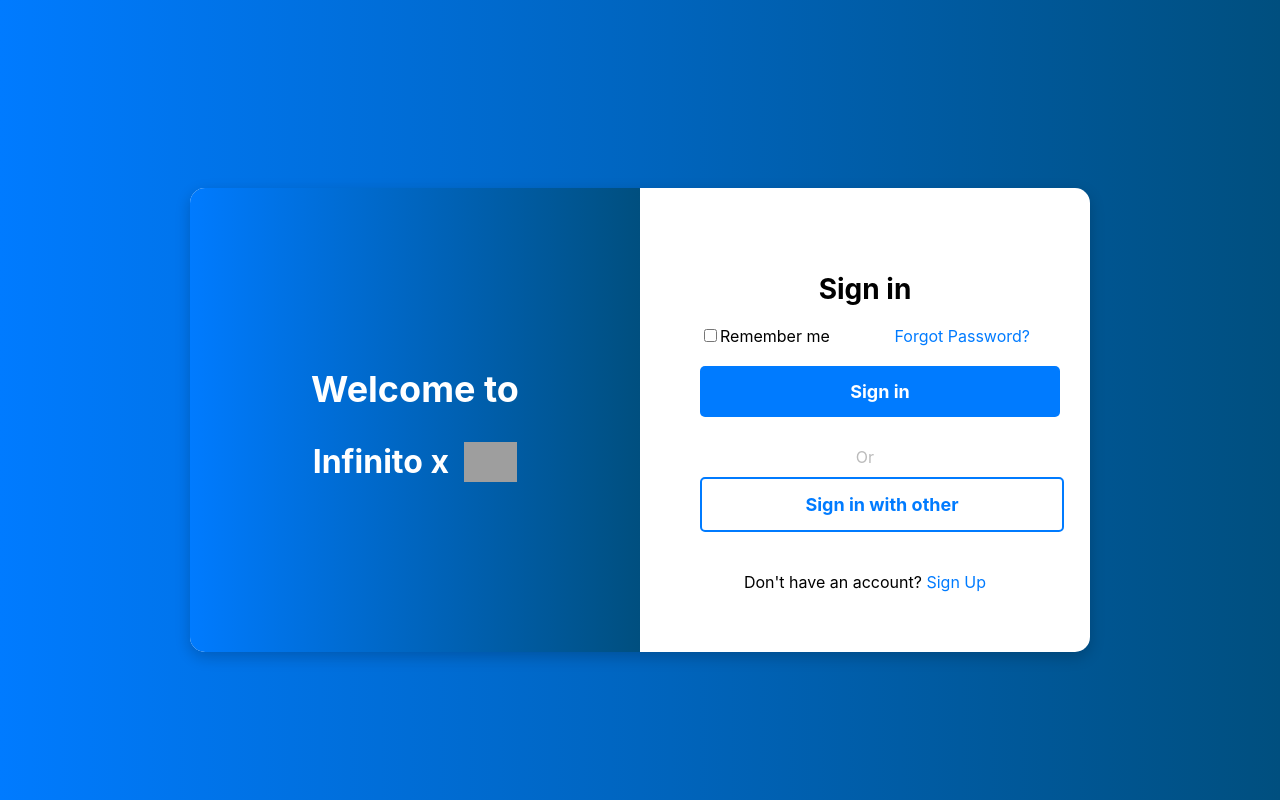
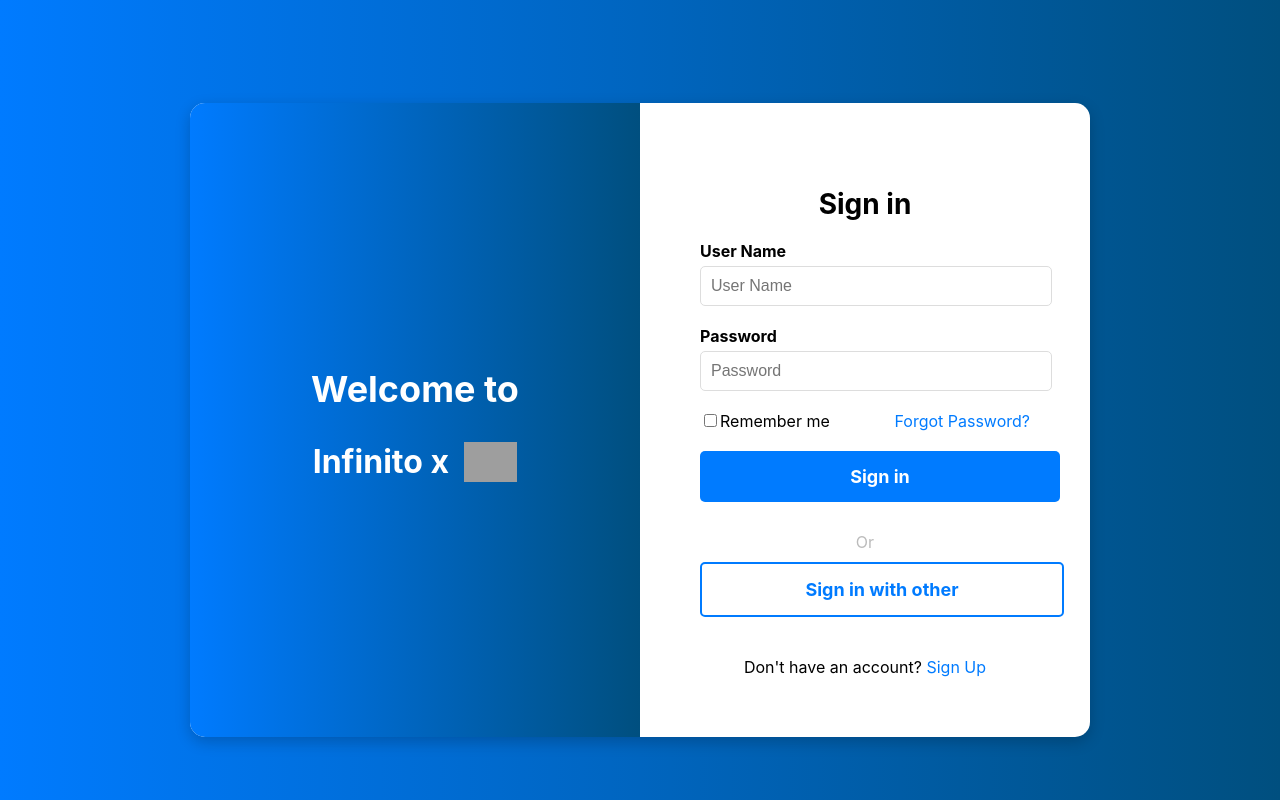
Before and after one commit to ABHINAV2087/Infinito-React_Music_Player, a React (Vite) app: page /player in a window 1280 px wide. Built offline with nearby package versions, Linux system fonts and the light colour scheme; no server answers; grey boxes are pictures that could not be loaded.

Commit message:
first commit

```diff
--- a/src/screens/auth/Login.jsx
+++ b/src/screens/auth/Login.jsx
@@ -18,14 +18,14 @@
         <div className="signin-section">
           <h2 style={{textAlign:'center'}}>Sign in</h2>
           <form>
-            {/* <div className="input-field">
+            <div className="input-field">
               <label>User Name</label>
               <input type="text" placeholder="User Name" required />
             </div>
             <div className="input-field">
               <label>Password</label>
               <input type="password" placeholder="Password" required />
-            </div> */}
+            </div>
             <div className="options">
               <label>
                 <input type="checkbox" />
```
